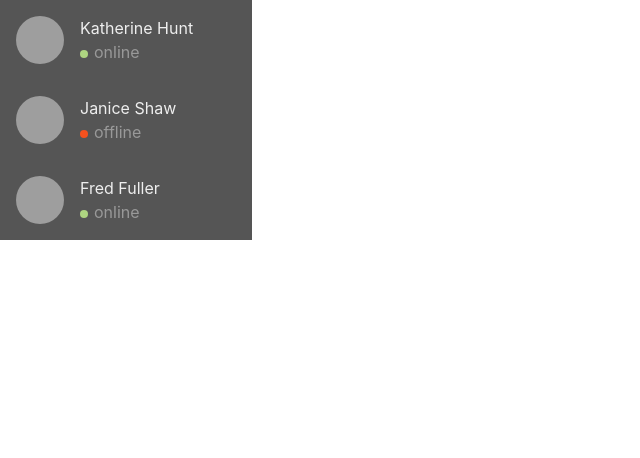
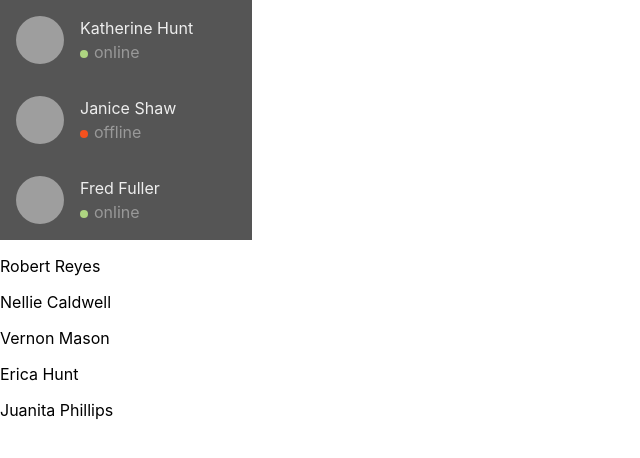
Before and after one commit to davidoumone/chat-app, a React (Create React App) app: page / in a window 1280 px wide. Shown: the top 458 px of the page, without its empty margins (0-640 px from the left). Built offline with nearby package versions, Linux system fonts and the light colour scheme; grey boxes are pictures that could not be loaded.

Commit message:
affichage noms utilisateurs

```diff
--- a/src/App.js
+++ b/src/App.js
@@ -1,6 +1,6 @@
 import React from 'react';
 import Contact from './components/Contact';
-
+import ContactList from './components/ContactList';
 const katherine= {
   name: "Katherine Hunt",
   avatar: "https://randomuser.me/api/portraits/women/37.jpg",
@@ -26,6 +26,7 @@ function App() {
       <Contact {...katherine} />
       <Contact {...janice} />
       <Contact {...fred} />
+      <ContactList/>
     </div>
   );
 }
--- /dev/null
+++ b/src/components/ContactList.js
@@ -0,0 +1,47 @@
+import React from "react";
+
+const users = [
+  {
+    name: "Robert Reyes",
+    avatar: "https://randomuser.me/api/portraits/men/28.jpg",
+    online: false,
+  },
+  {
+    name: "Nellie Caldwell",
+    avatar: "https://randomuser.me/api/portraits/women/17.jpg",
+    online: true,
+  },
+  {
+    name: "Vernon Mason",
+    avatar: "https://randomuser.me/api/portraits/men/84.jpg",
+    online: true,
+  },
+  {
+    name: "Erica Hunt",
+    avatar: "https://randomuser.me/api/portraits/women/87.jpg",
+    online: false,
+  },
+  {
+    name: "Juanita Phillips",
+    avatar: "https://randomuser.me/api/portraits/women/55.jpg",
+    online: true,
+  },
+];
+
+
+function ContactList(props) {
+    const table = users.map(function(user) {
+        return <p>{user.name}</p>
+    })
+
+  console.log(table);
+    return (
+    <div>
+        {table}
+    </div>
+    )
+}
+
+
+
+export default ContactList;
```
